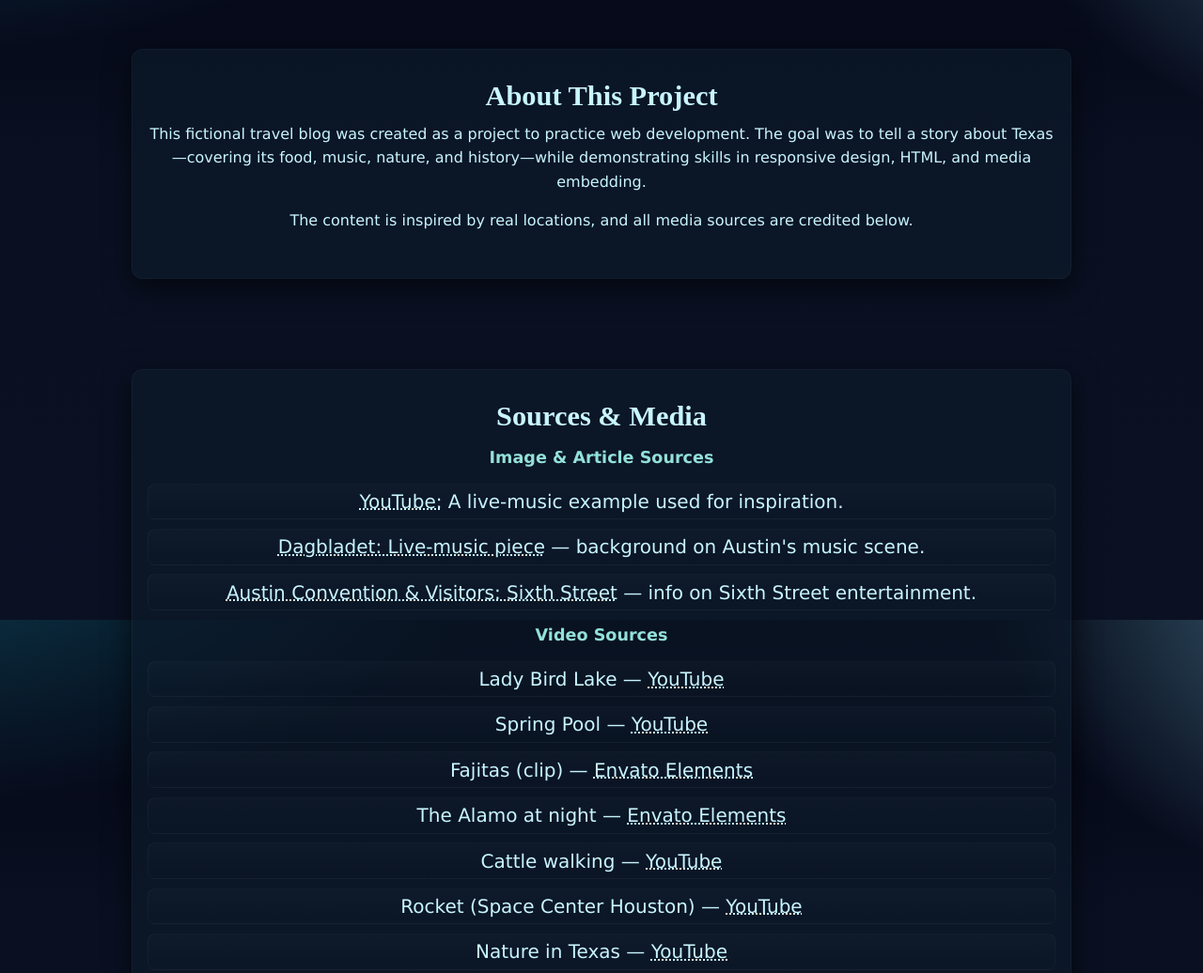
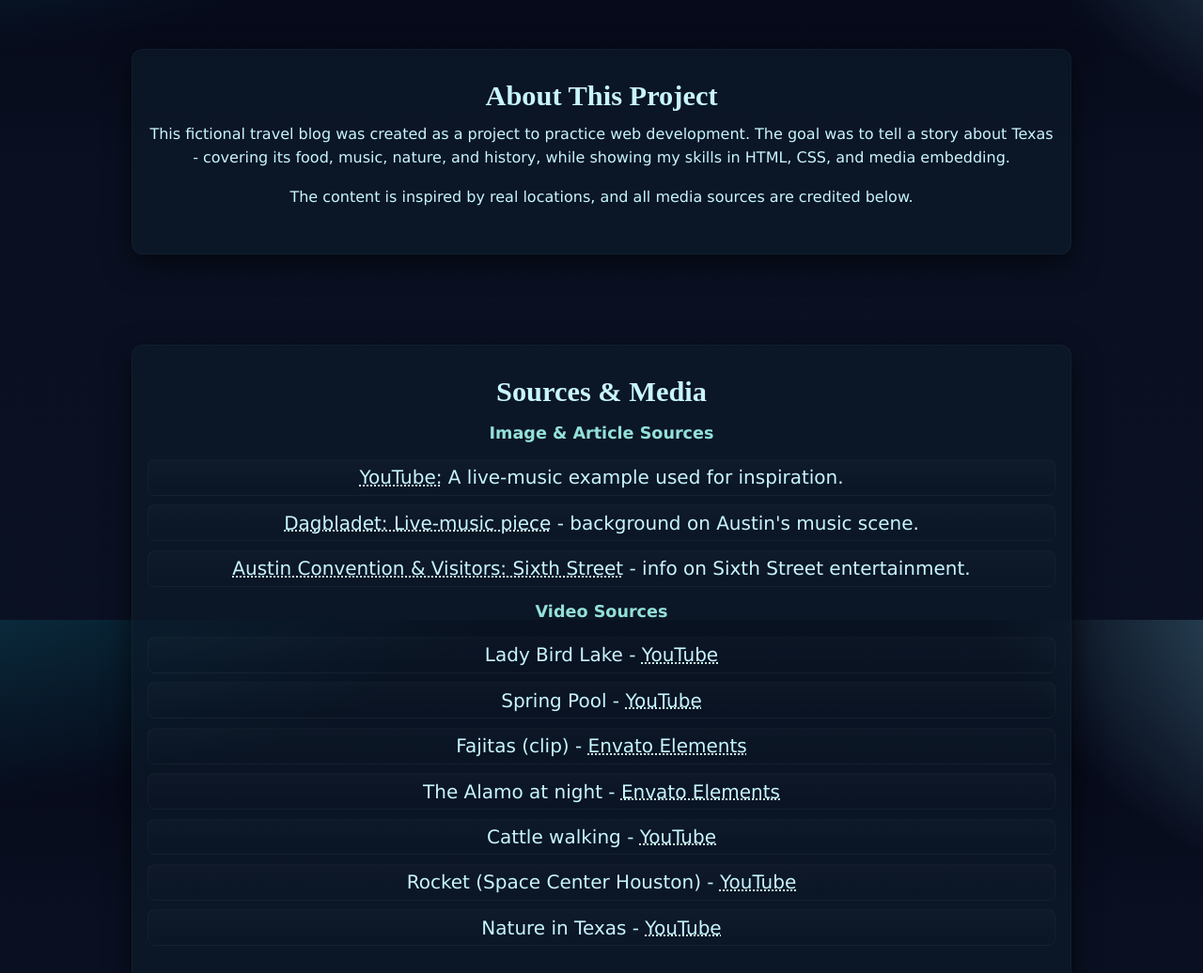
Before and after one commit to MarioCantario/texas-blog-page, a plain HTML site: page about.html in a window 1280 px wide. Shown: the part 140-1176 px from the top of the page at 94% size. Drawn offline with Linux system fonts and the light colour scheme; a web font is replaced by a local one.

Commit message:
Fixing up text

```diff
--- a/about.html
+++ b/about.html
@@ -24,9 +24,9 @@
         <h2>About This Project</h2>
         <p>
           This fictional travel blog was created as a project to practice web
-          development. The goal was to tell a story about Texas—covering its
-          food, music, nature, and history—while demonstrating skills in
-          responsive design, HTML, and media embedding.
+          development. The goal was to tell a story about Texas - covering its
+          food, music, nature, and history, while showing my skills in HTML,
+          CSS, and media embedding.
         </p>
         <p>
           The content is inspired by real locations, and all media sources are
@@ -48,51 +48,51 @@
               href="https://www.dagbladet.no/tema/i-live-music-capital-of-the-world-spilles-det-fra-100-scener-daglig/61325688"
               >Dagbladet: Live-music piece</a
             >
-            — background on Austin's music scene.
+            - background on Austin's music scene.
           </li>
           <li>
             <a
               href="https://www.austintexas.org/things-to-do/entertainment-districts/sixth-street/"
               >Austin Convention & Visitors: Sixth Street</a
             >
-            — info on Sixth Street entertainment.
+            - info on Sixth Street entertainment.
           </li>
         </ul>
 
         <h3>Video Sources</h3>
         <ul>
           <li>
-            Lady Bird Lake —
+            Lady Bird Lake -
             <a href="https://www.youtube.com/watch?v=Biakr9aKTKI">YouTube</a>
           </li>
           <li>
-            Spring Pool —
+            Spring Pool -
             <a href="https://www.youtube.com/watch?v=KYovVKd438M">YouTube</a>
           </li>
           <li>
-            Fajitas (clip) —
+            Fajitas (clip) -
             <a
               href="https://elements.envato.com/spatula-flips-sizzling-beef-fajita-strips-on-flat--3PYUDEG"
               >Envato Elements</a
             >
           </li>
           <li>
-            The Alamo at night —
+            The Alamo at night -
             <a
               href="https://elements.envato.com/the-alamo-at-night-in-san-antonio-texas-with-gimba-D6KXHBT"
               >Envato Elements</a
             >
           </li>
           <li>
-            Cattle walking —
+            Cattle walking -
             <a href="https://www.youtube.com/watch?v=_OkjmD6865E">YouTube</a>
           </li>
           <li>
-            Rocket (Space Center Houston) —
+            Rocket (Space Center Houston) -
             <a href="https://www.youtube.com/watch?v=03SkM98-zok">YouTube</a>
           </li>
           <li>
-            Nature in Texas —
+            Nature in Texas -
             <a href="https://www.youtube.com/watch?v=JbotHJTnTtU">YouTube</a>
           </li>
         </ul>
```
